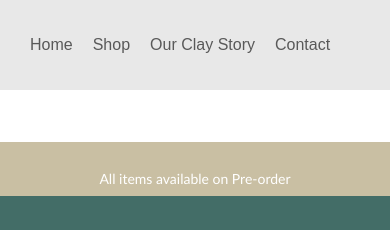
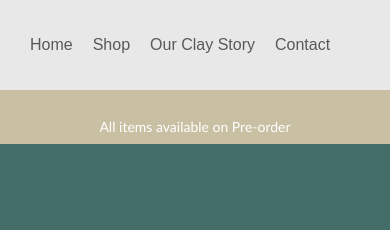
Before and after one commit to conveytoshikhar/avtia-khanna, a website built with Parcel: page shop.html in a window 390 px wide. Shown: the top 230 px of the page. Built offline with nearby package versions, Linux system fonts and the light colour scheme.

Commit message:
More mod needed, taking control

```diff
--- a/shop.html
+++ b/shop.html
@@ -6,7 +6,7 @@
   <title>Shop </title>
     <style>
  body {
-  margin: 40px;
+
      font-family: "Optima";
      color: #787878;
 }
@@ -30,7 +30,6 @@ transition-duration: 4s;}
         .order{ background-color:#c9bfa3;
         color: white;
         height: 34px;
-        margin-top: 52px;
         padding-top: 20px;
         width: 100%;
         font-size: 14px;
@@ -81,6 +80,7 @@ transition-duration: 4s;}
 
     .box {
       margin-top: 28px;
+      margin-left: 20px;
       vertical-align: middle;
       width: 100%;
       height: 420px;
@@ -180,8 +180,7 @@ transition-duration: 4s;}
         height: 490px;
        justify-content: center ; }
 
-    .order{
-        padding-right: 0px; }
+       .order{width: 100%;}
 
     /* Responsive layout - makes the two columns stack on top of each other instead of next to each other */
     @media screen and (max-width: 600px) {
@@ -202,6 +201,8 @@ transition-duration: 4s;}
             height: 65%;
         font-size: 70px;
         padding-right: 30px;}
+
+        .order{width: 100%;}
 
     </style>
   <meta name="description" content="">
```
Also changed, not shown: index.html (+4 -4 lines), nama_home.html (+1 -3 lines).
